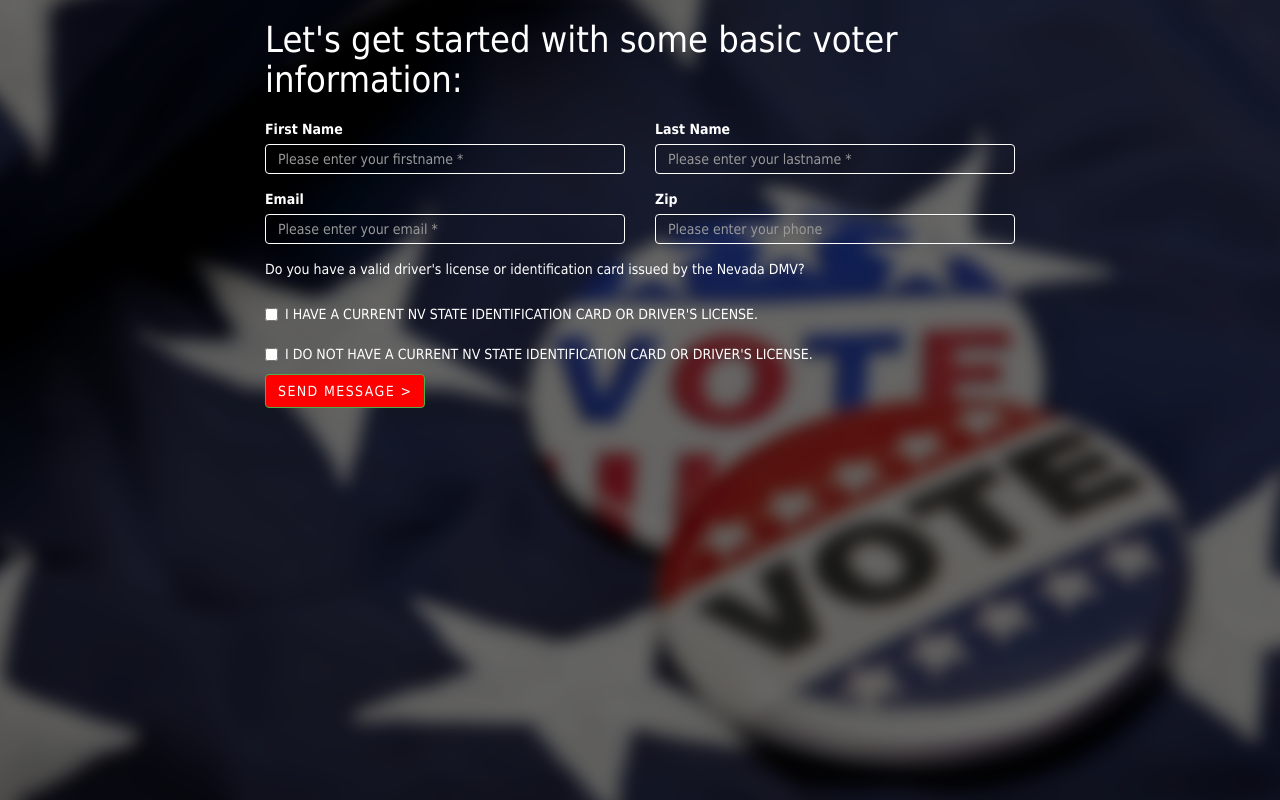
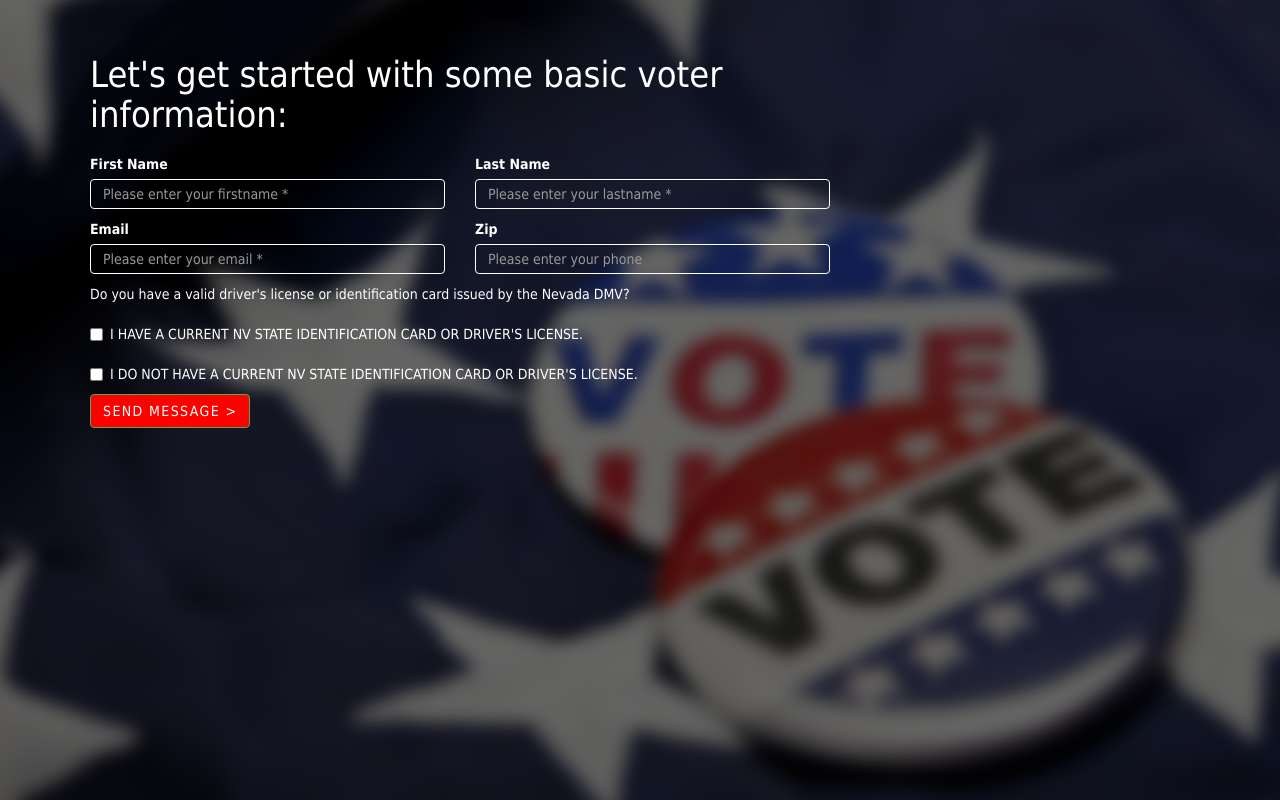
Before and after one commit to ChristopherAllen777/hm-gravity-form, a plain HTML site: page index.html in a window 1280 px wide. Drawn offline with nearby package versions, Linux system fonts and the light colour scheme.

Commit message:
fixing form structure

```diff
--- a/assets/css/style.css
+++ b/assets/css/style.css
@@ -9,6 +9,7 @@ body {
 }
 h1{
     margin-bottom: 20px;
+    text-size: 24px;
 }
 p {
     color: white;
@@ -17,11 +18,18 @@ label {
     color: white;
     background-color:rgba(0,0,0,0) !important;
 }
+#form{
+    padding: 20px;
+    margin: 15px;
+ }
 .form-control {
     background-color: rgba(0,0,0,0) !important;
     border-color: white;
     height: 30px;
     color: #fff;
+}
+.form-group {
+    margin-bottom: 10px;
 }
 .btn-send {
     background: red;
--- a/index.html
+++ b/index.html
@@ -13,7 +13,7 @@
 
             <div class="row">
 
-                <div class="col-lg-8 col-lg-offset-2">
+                <div id="form" class="col-lg-8 col-lg-offset-2">
 
                     <h1>Let's get started with some basic voter information:</h1>
 
```
